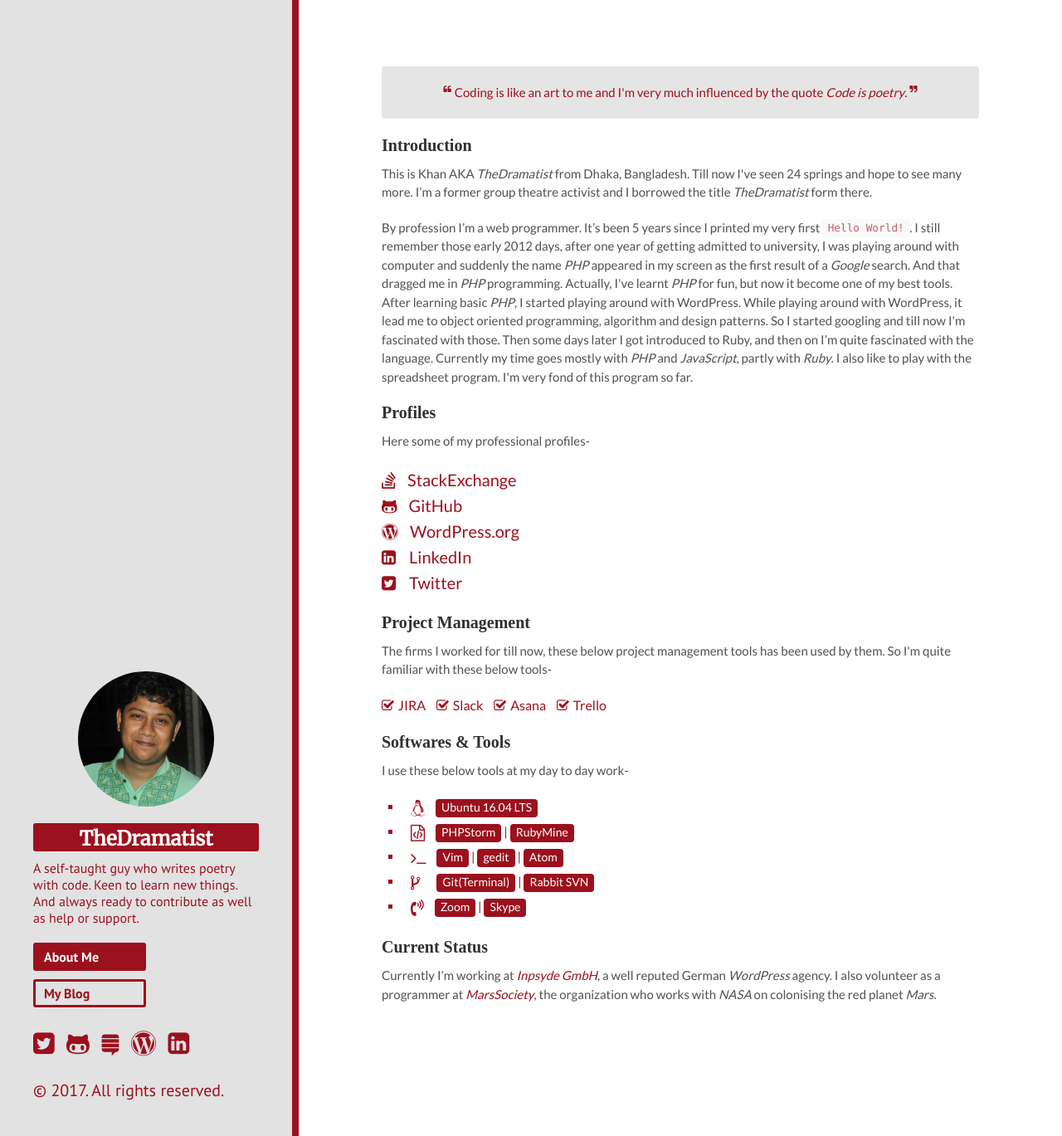
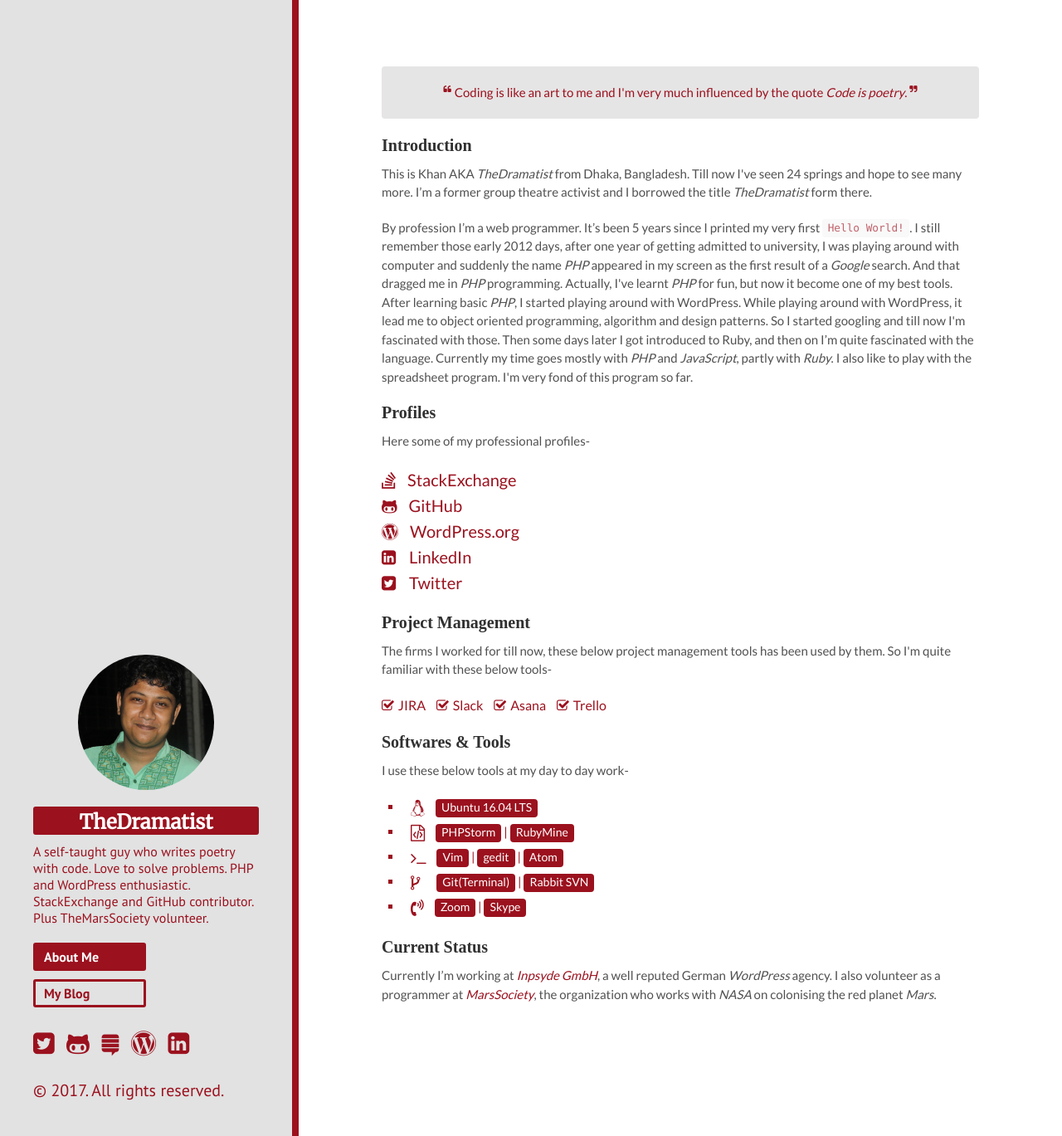
Before and after one commit to khanrn/codemascot.github.io, a Jekyll site: the page built from index.html, in a window 1280 px wide and 1369 px high. Shown: the whole window at 83% size. Built offline with Jekyll 4.4.1, drawn with Linux system fonts in a browser that asks for light colours; nearby versions of some CDN libraries; some web fonts are replaced; Markdown is read by kramdown in place of the engine named in the settings.

Commit message:
Description Updated

```diff
--- a/_config.yml
+++ b/_config.yml
@@ -8,7 +8,7 @@
 # Setup
 title:            TheDramatist
 tagline:          'Web Programmer'
-description:      'A self-taught guy who writes poetry with code. Keen to learn new things. And always ready to contribute as well as help or support.'
+description:      'A self-taught guy who writes poetry with code. Love to solve problems. PHP and WordPress enthusiastic. StackExchange and GitHub contributor. Plus TheMarsSociety volunteer.'
 url:              http://www.thedramatist.me
 baseurl:          http://www.thedramatist.me/
 # baseurl:          http://rnaby.github.io/
```
